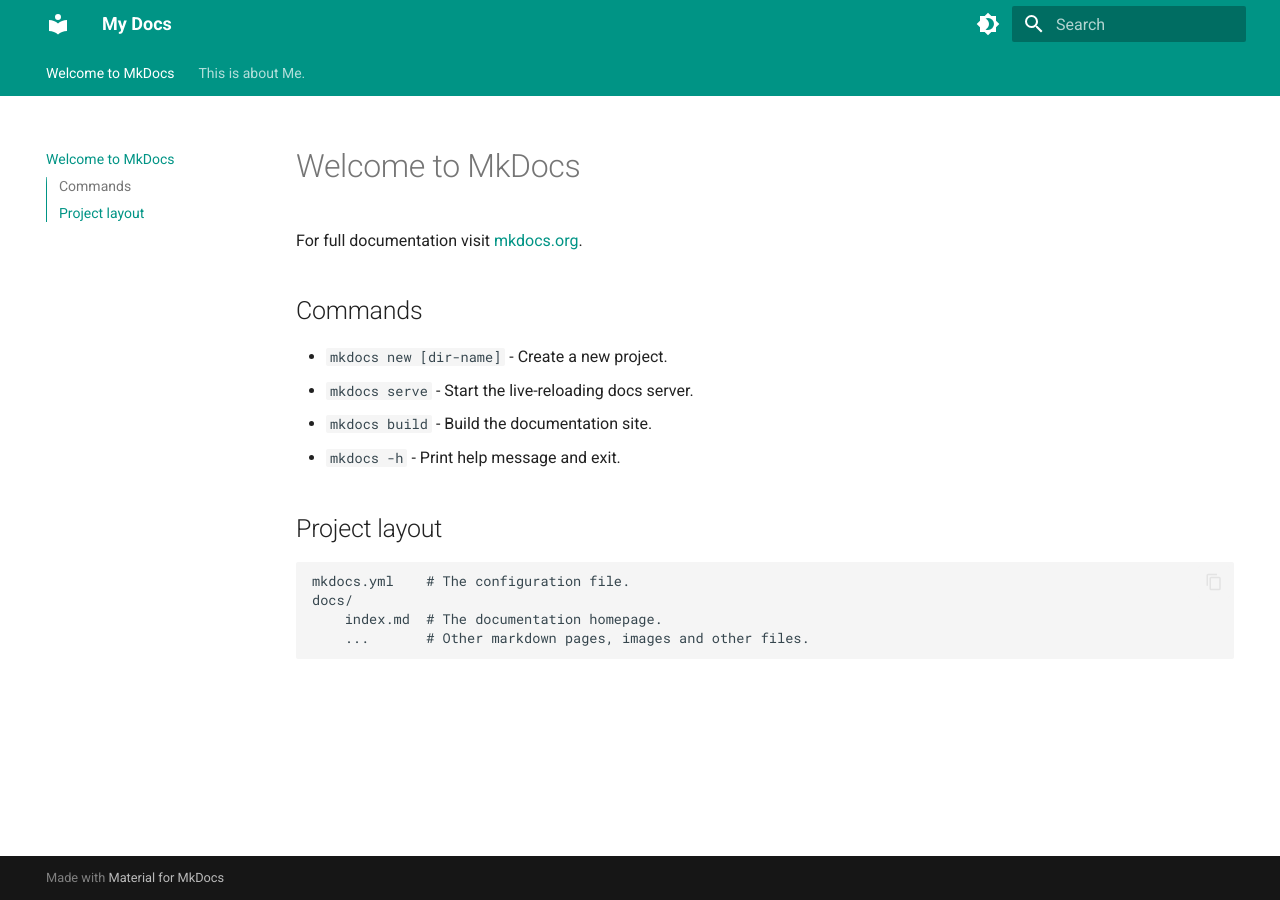
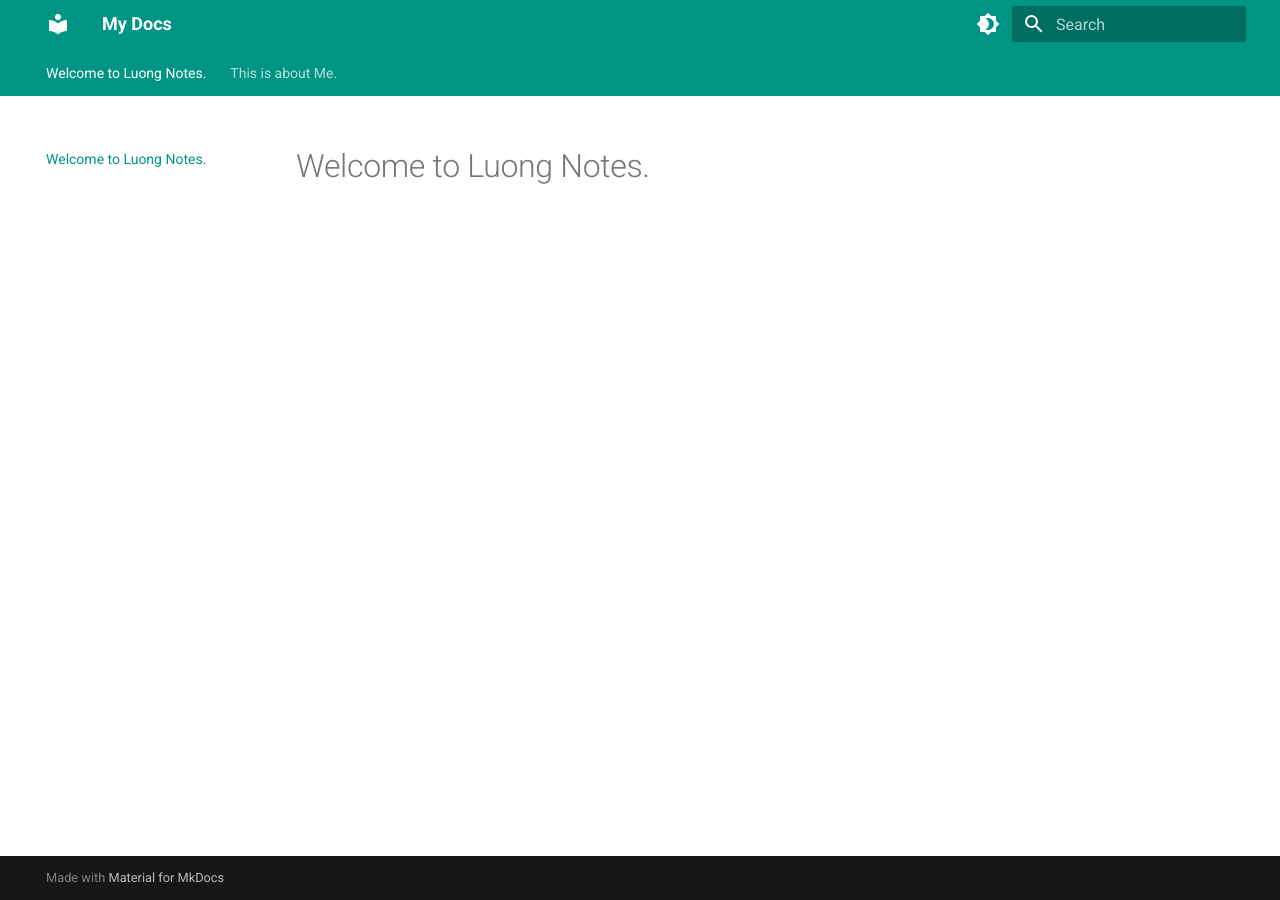
Before and after one commit to dhluong90/dhluong90.github.io, an MkDocs documentation site: the page built from docs/index.md, in a window 1280 px wide. Built offline with MkDocs 1.6.1 and Material for MkDocs 9.7.7, drawn with Linux system fonts in a browser that asks for light colours.

Commit message:
change Home page

```diff
--- a/docs/index.md
+++ b/docs/index.md
@@ -1,17 +1 @@
-# Welcome to MkDocs
-
-For full documentation visit [mkdocs.org](https://www.mkdocs.org).
-
-## Commands
-
-* `mkdocs new [dir-name]` - Create a new project.
-* `mkdocs serve` - Start the live-reloading docs server.
-* `mkdocs build` - Build the documentation site.
-* `mkdocs -h` - Print help message and exit.
-
-## Project layout
-
-    mkdocs.yml    # The configuration file.
-    docs/
-        index.md  # The documentation homepage.
-        ...       # Other markdown pages, images and other files.
+# Welcome to Luong Notes.
--- a/mkdocs.yml
+++ b/mkdocs.yml
@@ -1,4 +1,5 @@
 site_name: My Docs
+site_url: https://dhluong90.github.io
 theme:
   name: material # Applies the MkDocs Material theme [1].
   features:
```
